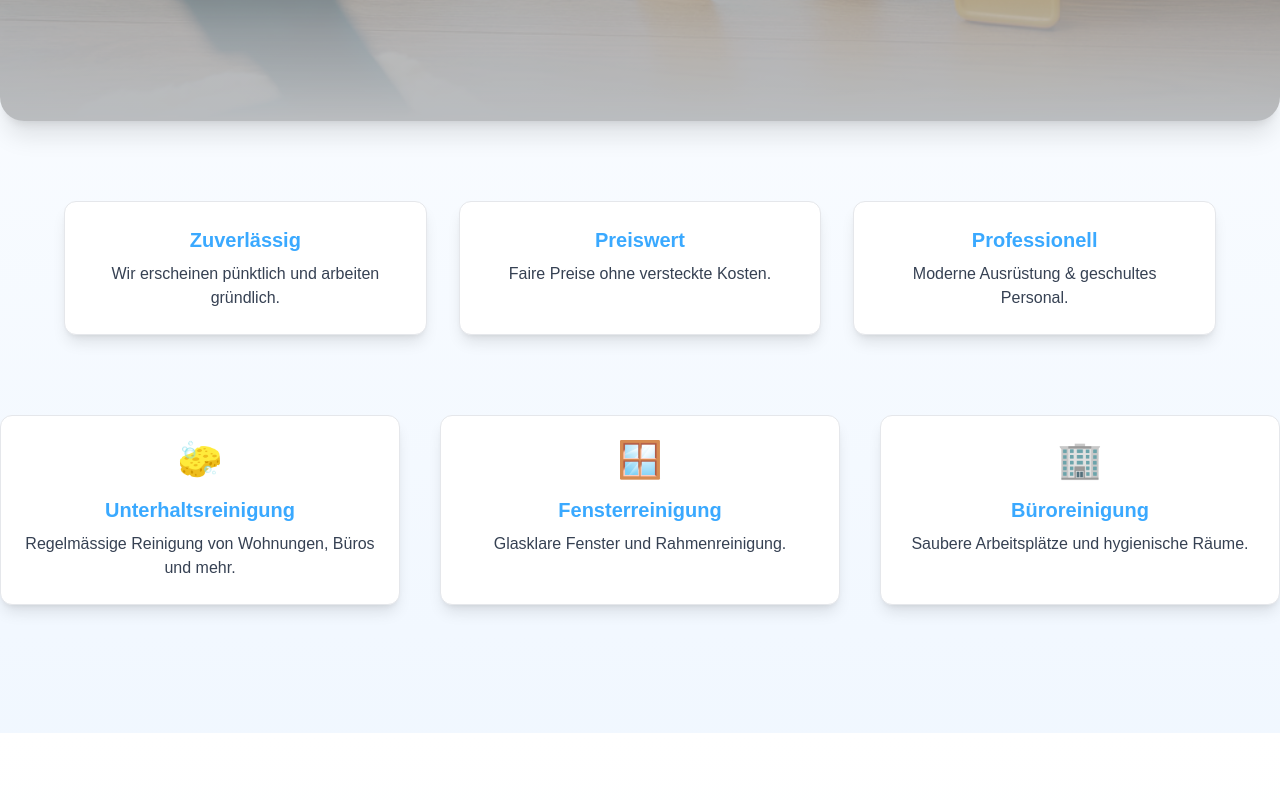
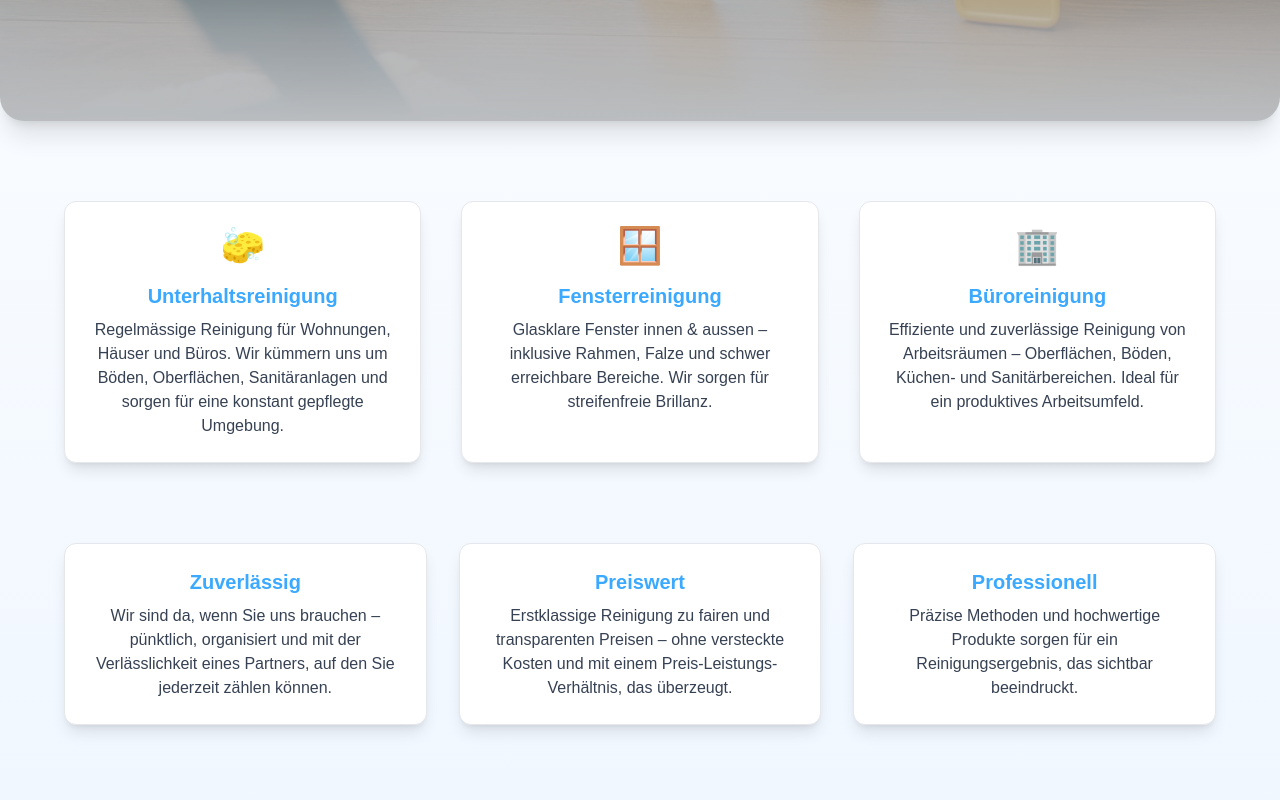
Before and after one commit to HasanByt/wishwash-website, a Next.js app: page / in a window 1280 px wide. Shown: the part 640-1440 px from the top of the page. Built offline with nearby package versions, Linux system fonts and the light colour scheme.

Commit message:
Homepage update

```diff
--- a/app/components/Navbar.tsx
+++ b/app/components/Navbar.tsx
@@ -38,7 +38,7 @@ export default function Navbar() {
         </Link>
 
         {/* Desktop Navigation */}
-        <ul className="hidden md:flex gap-10 text-[15px]">
+        <ul className="hidden md:flex gap-10 text-[18px]">
           <li><Link href="/" className={active("/")}>Home</Link></li>
           <li><Link href="/about" className={active("/about")}>Über uns</Link></li>
           <li><Link href="/services" className={active("/services")}>Services</Link></li>
--- a/app/page.tsx
+++ b/app/page.tsx
@@ -6,34 +6,71 @@ import ContactForm from "./components/ContactForm";
 import ParallaxSlideshow from "./components/ParallaxSlideshow";
 
 export default function HomePage() {
-  const [isTouch, setIsTouch] = useState(false);
-  const [cleanMode, setCleanMode] = useState(false);
-
-  useEffect(() => {
-    setIsTouch("ontouchstart" in window || navigator.maxTouchPoints > 0);
-  }, []);
-
   return (
     <main className="relative min-h-screen bg-gradient-to-b from-white via-[#F2F8FF] to-[#E6F1FF] text-[#0A1228] overflow-hidden">
 
       {/* Inhalt */}
       <div className="relative z-10">
 
-        {/* ⭐ NEUER HERO: PARALLAX SLIDESHOW */}
+        {/* ⭐ HERO */}
         <ParallaxSlideshow />
 
-        {/* Vorteile */}
+        {/* ⭐ DIENSTLEISTUNGEN */}
         <motion.section
+          className="grid md:grid-cols-3 gap-10 px-6 md:px-16 py-20"
+          initial={{ opacity: 0, y: 20 }}
+          whileInView={{ opacity: 1, y: 0 }}
+          transition={{ duration: 0.8 }}
+        >
+          {[
+            {
+              icon: "🧽",
+              title: "Unterhaltsreinigung",
+              text: "Regelmässige Reinigung für Wohnungen, Häuser und Büros. Wir kümmern uns um Böden, Oberflächen, Sanitäranlagen und sorgen für eine konstant gepflegte Umgebung."
+            },
+            {
+              icon: "🪟",
+              title: "Fensterreinigung",
+              text: "Glasklare Fenster innen & aussen – inklusive Rahmen, Falze und schwer erreichbare Bereiche. Wir sorgen für streifenfreie Brillanz."
+            },
+            {
+              icon: "🏢",
+              title: "Büroreinigung",
+              text: "Effiziente und zuverlässige Reinigung von Arbeitsräumen – Oberflächen, Böden, Küchen- und Sanitärbereichen. Ideal für ein produktives Arbeitsumfeld."
+            },
+          ].map((s, index) => (
+            <motion.div
+              key={index}
+              whileHover={{ scale: 1.05 }}
+              className="bg-white p-6 rounded-xl text-center shadow-lg border border-gray-200"
+            >
+              <div className="text-4xl mb-4">{s.icon}</div>
+              <h3 className="text-xl font-semibold text-[#3AA9FF] mb-2">{s.title}</h3>
+              <p className="text-gray-700">{s.text}</p>
+            </motion.div>
+          ))}
+        </motion.section>
+
+        {/* ⭐ VORTEILE (Warum wir?) */}
+        <motion.section
+          className="grid md:grid-cols-3 gap-8 px-6 md:px-16 pb-20"
           initial={{ opacity: 0 }}
           whileInView={{ opacity: 1 }}
-          viewport={{ once: true }}
           transition={{ duration: 0.8 }}
-          className="grid md:grid-cols-3 gap-8 px-6 md:px-16 py-20"
         >
           {[
-            { title: "Zuverlässig", text: "Wir erscheinen pünktlich und arbeiten gründlich." },
-            { title: "Preiswert", text: "Faire Preise ohne versteckte Kosten." },
-            { title: "Professionell", text: "Moderne Ausrüstung & geschultes Personal." },
+            {
+              title: "Zuverlässig",
+              text: "Wir sind da, wenn Sie uns brauchen – pünktlich, organisiert und mit der Verlässlichkeit eines Partners, auf den Sie jederzeit zählen können."
+            },
+            {
+              title: "Preiswert",
+              text: "Erstklassige Reinigung zu fairen und transparenten Preisen – ohne versteckte Kosten und mit einem Preis-Leistungs-Verhältnis, das überzeugt."
+            },
+            {
+              title: "Professionell",
+              text: "Präzise Methoden und hochwertige Produkte sorgen für ein Reinigungsergebnis, das sichtbar beeindruckt."
+            }
           ].map((item, index) => (
             <motion.div
               key={index}
@@ -48,40 +85,13 @@ export default function HomePage() {
         </motion.section>
 
 
-        {/* Dienstleistungen */}
-        <motion.div
-          className="grid md:grid-cols-3 gap-10 pb-32"
-          initial={{ opacity: 0, y: 20 }}
-          whileInView={{ opacity: 1, y: 0 }}
-          viewport={{ once: true }}
-          transition={{ duration: 0.8 }}
-        >
-          {[
-            { icon: "🧽", title: "Unterhaltsreinigung", text: "Regelmässige Reinigung von Wohnungen, Büros und mehr." },
-            { icon: "🪟", title: "Fensterreinigung", text: "Glasklare Fenster und Rahmenreinigung." },
-            { icon: "🏢", title: "Büroreinigung", text: "Saubere Arbeitsplätze und hygienische Räume." },
-          ].map((s, index) => (
-            <motion.div
-              key={index}
-              whileHover={{ scale: 1.05 }}
-              className="bg-white p-6 rounded-xl text-center shadow-lg border border-gray-200"
-            >
-              <div className="text-4xl mb-4">{s.icon}</div>
-              <h3 className="text-xl font-semibold text-[#3AA9FF] mb-2">{s.title}</h3>
-              <p className="text-gray-700">{s.text}</p>
-            </motion.div>
-          ))}
-        </motion.div>
 
-
-        {/* Kontakt */}
-        {/* Kontakt */}
+        {/* KONTAKT */}
         <motion.section
           id="kontakt"
           className="px-6 md:px-16 py-20 bg-gradient-to-b from-white to-[#F3F9FF]"
           initial={{ opacity: 0 }}
           whileInView={{ opacity: 1 }}
-          viewport={{ once: true }}
           transition={{ duration: 0.8 }}
         >
           <h2 className="text-3xl md:text-4xl font-bold text-center text-[#E5D5A4] mb-12">
@@ -95,7 +105,6 @@ export default function HomePage() {
           <ContactForm />
         </motion.section>
 
-
       </div>
     </main>
   );
```
